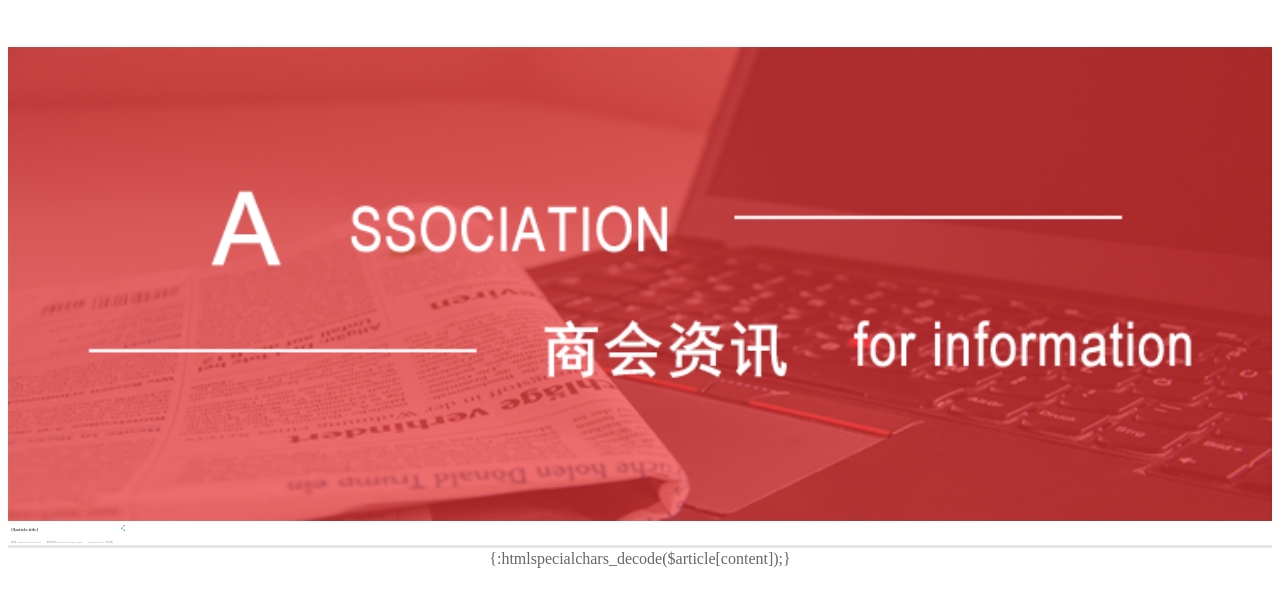
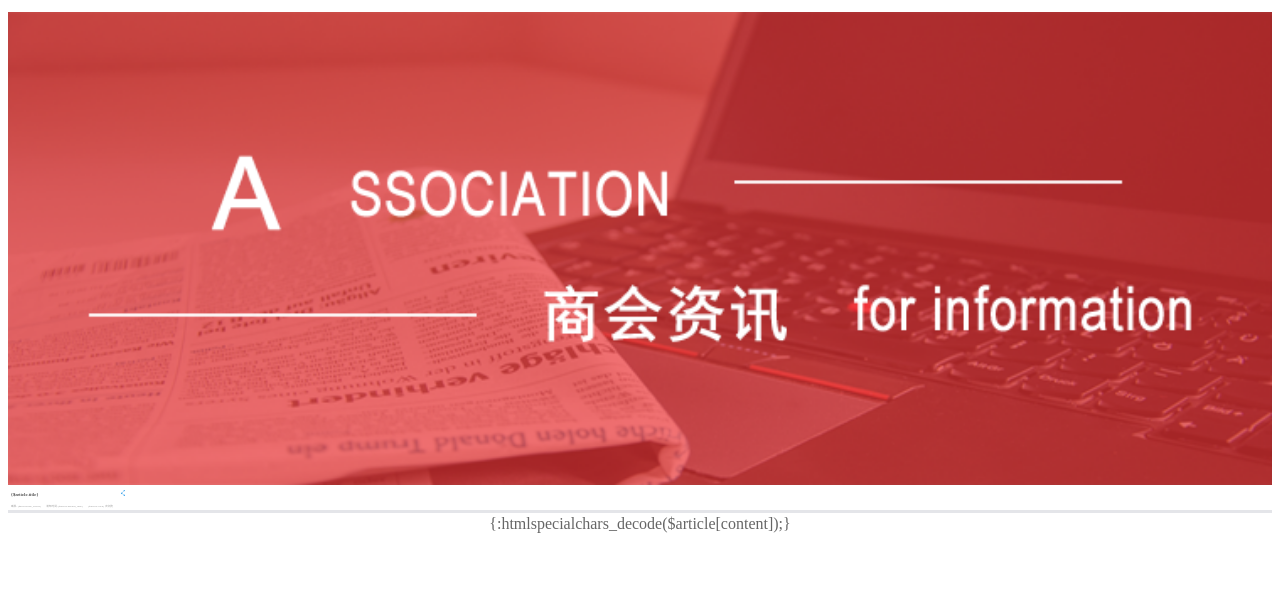
Before and after one commit to guangzhouyundiwangluokejiyouxiangongsi/association, a PHP site: the page made by Application/Home/View/Mobile/information_detail.html in a window 1280 px wide. Shown: the top 607 px of the page. Run offline with PHP 8.4, Linux system fonts and the light colour scheme; the template is opened without the code that fills it, so the values that code supplies are empty; some libraries are stand-ins or nearby versions.

Commit message:
修改样式

```diff
--- a/Public/mobile/css/information_detail.css
+++ b/Public/mobile/css/information_detail.css
@@ -5,7 +5,7 @@
 .y_header img{display: block;/*padding: 0.14rem;*/width: 0.45rem;}
 
 .y_content{margin:0 auto 0.833rem ;background: #e4e5e9;}
-.y_content .y_banner img{width: 100%;display: block;margin-top: 47px}
+.y_content .y_banner img{width: 100%;display: block;margin-top: 0.7323rem;}
 /*详情标题*/
 .y_content .detail_title{background: #FFFFFF;padding:0.1rem 0.7684rem 0.1rem 0.1684rem; overflow: hidden;}
 .y_content .detail_title h3{color: #000000;font-size: 0.3032rem;font-weight: normal;}
```
